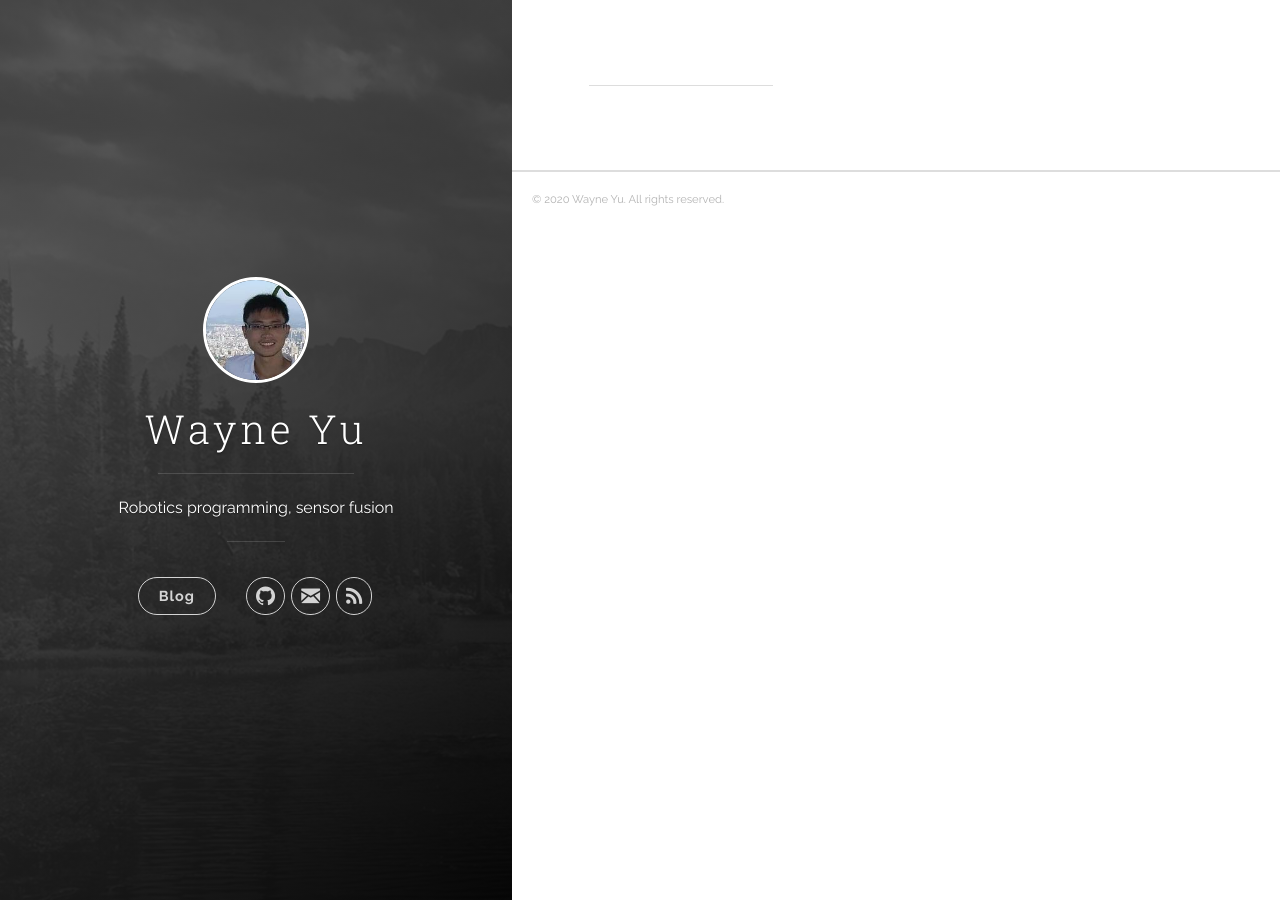
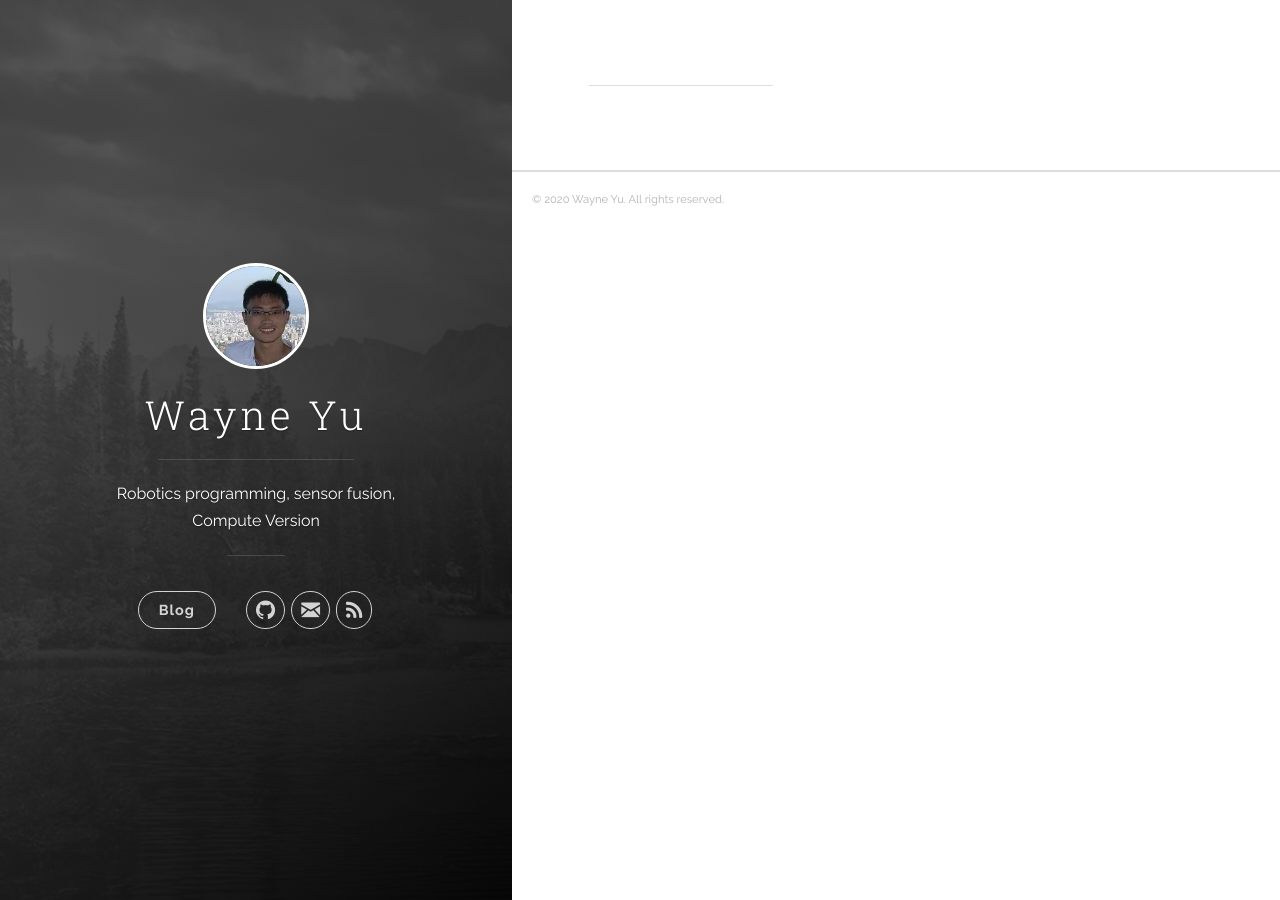
Before and after one commit to WayneYuq/WayneYuq.github.io, a Jekyll site: the page built from index.html, in a window 1280 px wide. Built offline with Jekyll 4.4.1, drawn with Linux system fonts in a browser that asks for light colours; the list of posts is cut into pages by our own code.

Commit message:
Update profile

```diff
--- a/_config.yml
+++ b/_config.yml
@@ -1,6 +1,6 @@
 # Site settings
 title: Wayne Yu
-description: 'Robotics programming, sensor fusion'
+description: 'Robotics programming, sensor fusion, Compute Version'
 url: 'https://wayneyuq.github.io'
 baseurl: ''
 # google_analytics: 'UA-XXXXXX-X'
```
